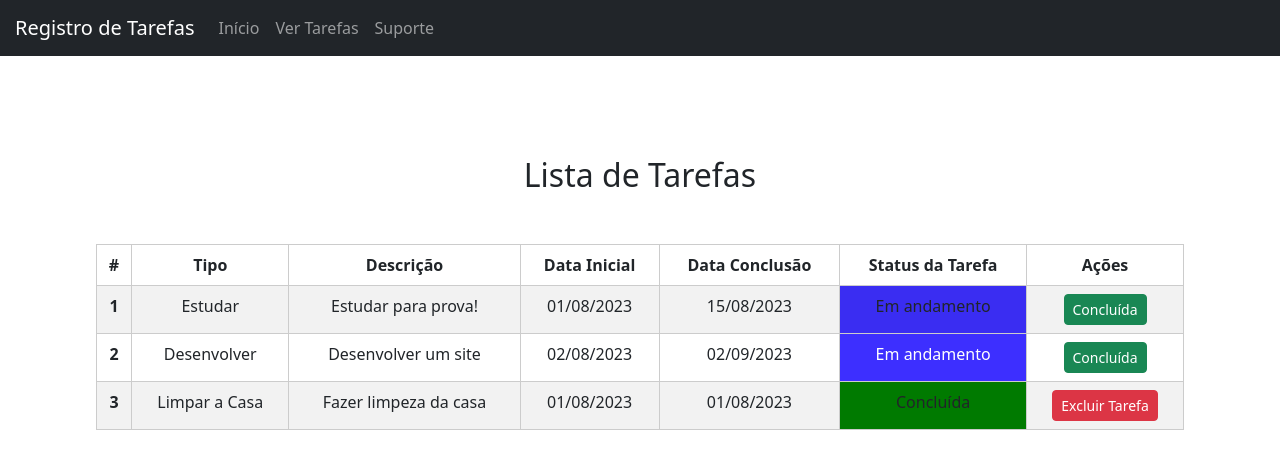
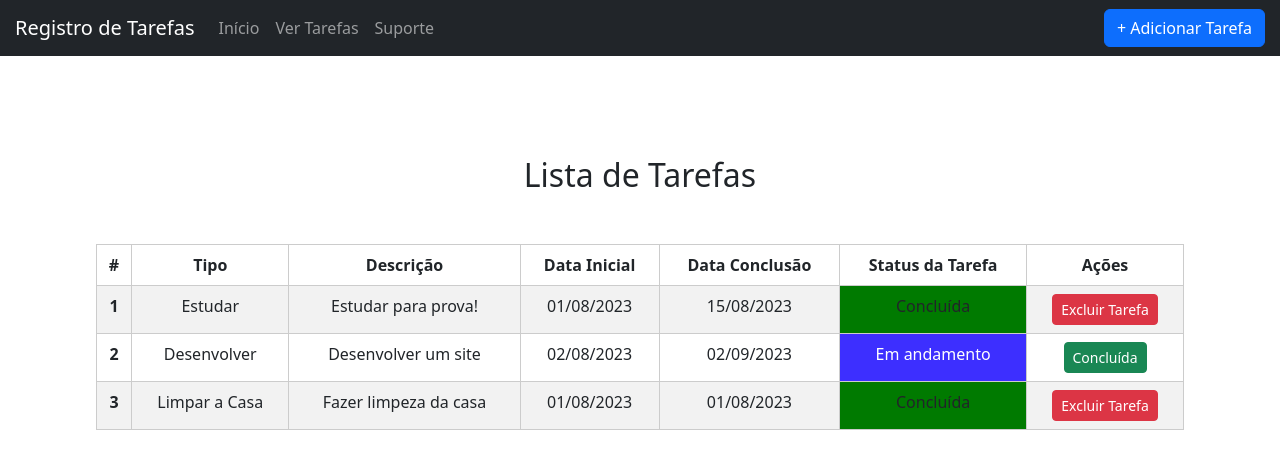
Before and after one commit to wesleysantosaju/front-tarefas, an Angular app: page /listar in a window 1280 px wide. Shown: the top 468 px of the page. Built offline with nearby package versions, Linux system fonts and the light colour scheme.

Commit message:
Criação do botão para adicionar nova tarefa, configuração do mesmo para aparecer em determinada rota

```diff
--- a/angular.json
+++ b/angular.json
@@ -30,6 +30,7 @@
               "src/assets"
             ],
             "styles": [
+              "node_modules/@fortawesome/fontawesome-free/css/all.min.css",
               "src/styles.scss"
             ],
             "scripts": []
@@ -93,6 +94,7 @@
               "src/assets"
             ],
             "styles": [
+              "node_modules/@fortawesome/fontawesome-free/css/all.min.css",
               "src/styles.scss"
             ],
             "scripts": []
--- a/package.json
+++ b/package.json
@@ -18,6 +18,7 @@
     "@angular/platform-browser": "^16.1.0",
     "@angular/platform-browser-dynamic": "^16.1.0",
     "@angular/router": "^16.1.0",
+    "@fortawesome/fontawesome-free": "^6.4.0",
     "@ng-bootstrap/ng-bootstrap": "^15.1.0",
     "@popperjs/core": "^2.11.6",
     "bootstrap": "^5.2.3",
--- a/src/app/listar-tarefas/listar-tarefas.component.ts
+++ b/src/app/listar-tarefas/listar-tarefas.component.ts
@@ -16,7 +16,7 @@ const TAREFAS: Tarefas[] = [
 		acoes: 'Marcar como concluída',
     data_inicial: '01/08/2023',
     data_conclusao: '15/08/2023',
-    status_tarefa: 'Em andamento',
+    status_tarefa: 'Concluída',
 	},
   {
 		tipo: 'Desenvolver',
--- a/src/app/navbar/navbar.component.html
+++ b/src/app/navbar/navbar.component.html
@@ -15,6 +15,8 @@
       <li class="nav-item">
         <a class="nav-link" href="#">Suporte</a>
       </li>
+
     </ul>
   </div>
+  <button *ngIf="exibirBotao" class="btn btn-primary" style="float: right; margin-right: 15px;">+ Adicionar Tarefa</button>
 </nav>
--- a/src/app/navbar/navbar.component.scss
+++ b/src/app/navbar/navbar.component.scss
@@ -1,3 +1,6 @@
 .navbar-brand{
   margin-left: 15px;
 }
+.bt{
+  float: right;
+}
--- a/src/app/navbar/navbar.component.ts
+++ b/src/app/navbar/navbar.component.ts
@@ -1,10 +1,21 @@
-import { Component } from '@angular/core';
+import { Component, OnInit  } from '@angular/core';
+import { ActivatedRoute, NavigationEnd, Router } from '@angular/router';
 
 @Component({
   selector: 'app-navbar',
   templateUrl: './navbar.component.html',
   styleUrls: ['./navbar.component.scss']
 })
-export class NavbarComponent {
+export class NavbarComponent implements OnInit {
+  exibirBotao: boolean = false;
+  constructor(private router: Router){
 
+  }
+  ngOnInit() {
+    this.router.events.subscribe(event => {
+      if (event instanceof NavigationEnd) {
+        this.exibirBotao = (event.url === '/listar');
+      }
+    });
+  }
 }
```
Also changed, not shown: 1 other file (tests, documents, lock files or other folders).
